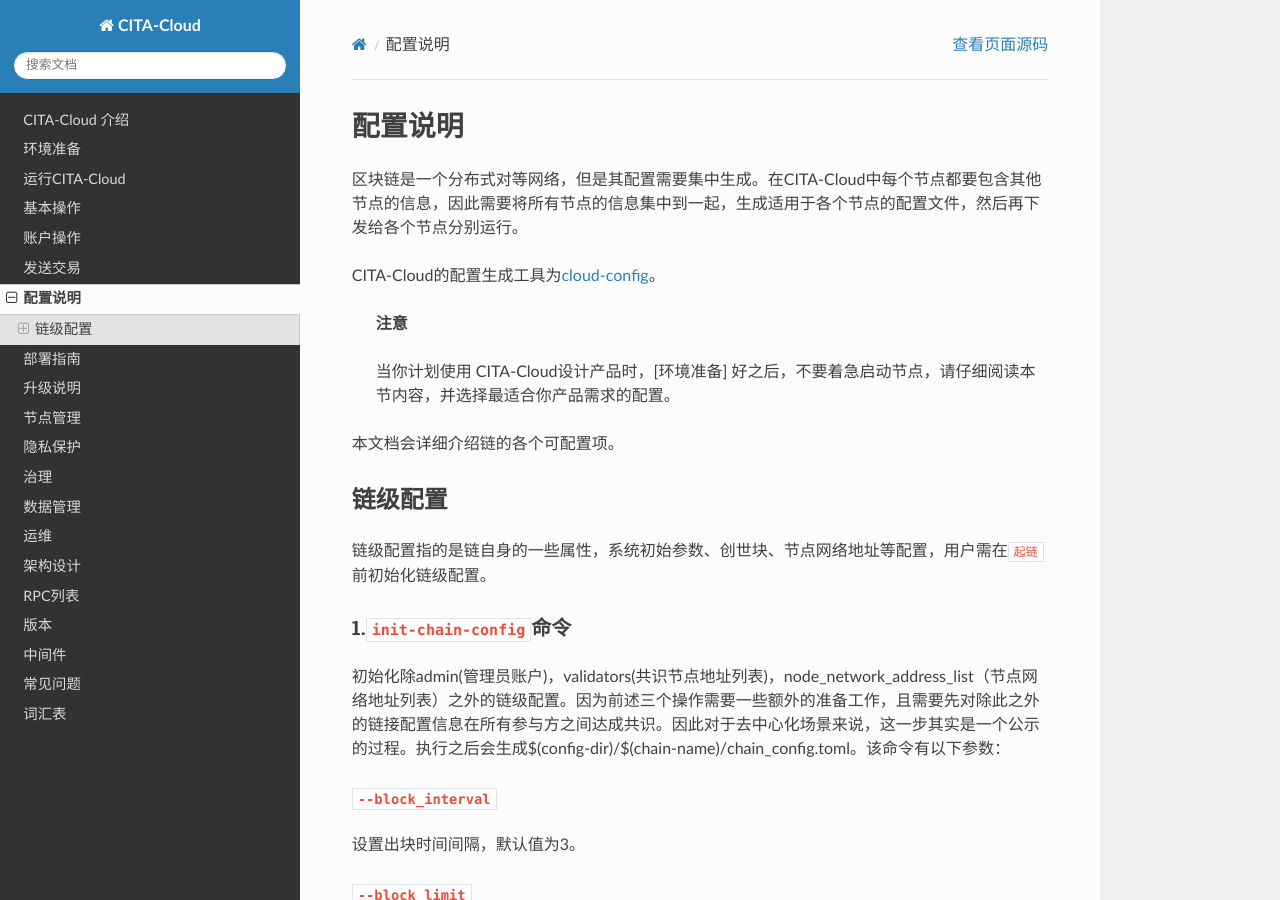
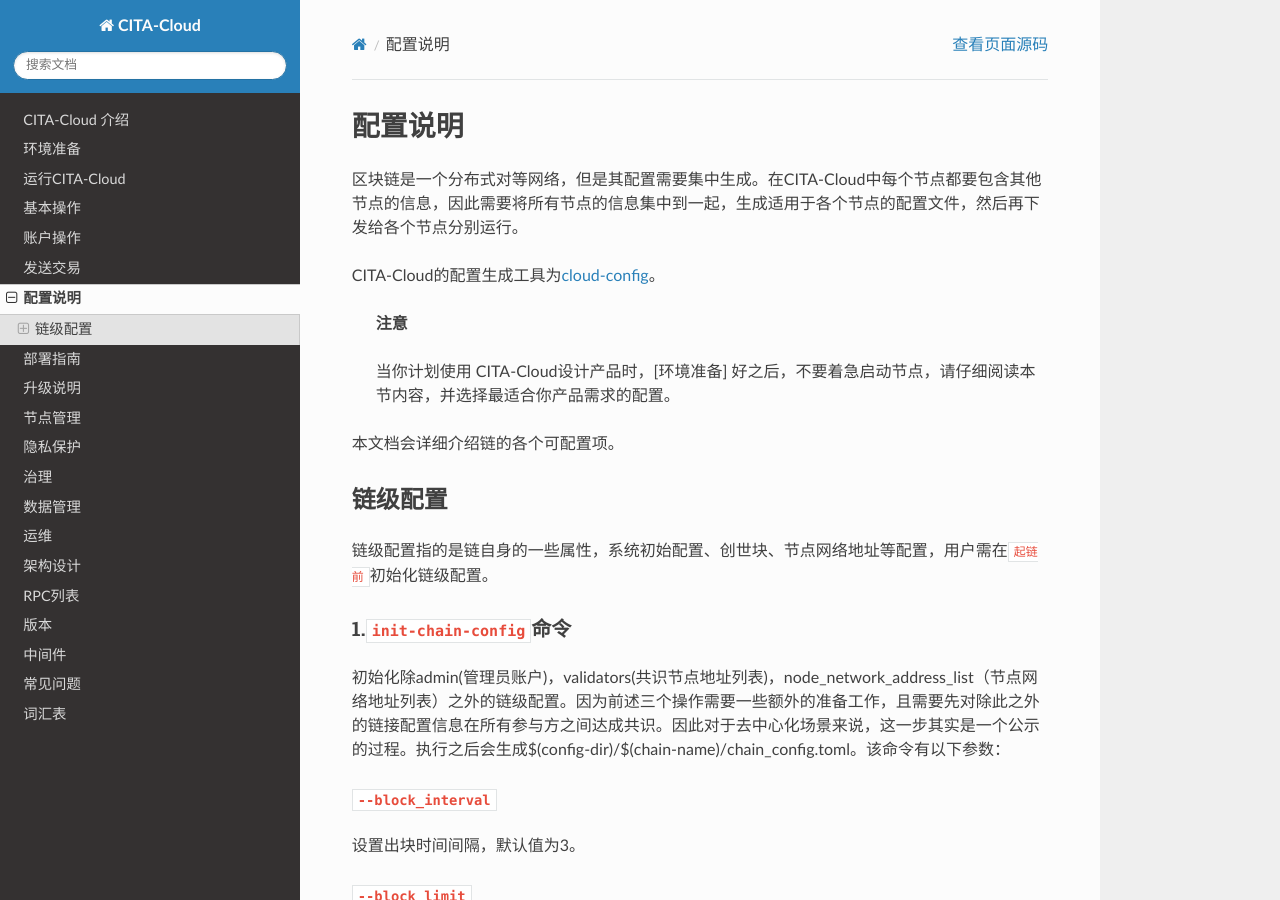
Before and after one commit to cita-cloud/docs, a Sphinx documentation site: the page built from source/configuration-guide.md, in a window 1280 px wide and 900 px high. Built offline with Sphinx 7.4.7 and the Read the Docs theme 2.0.0, drawn with Linux system fonts in a browser that asks for light colours.

Commit message:
modify details

```diff
--- a/source/configuration-guide.md
+++ b/source/configuration-guide.md
@@ -12,7 +12,7 @@
 
 ## 链级配置
 
-链级配置指的是链自身的一些属性，系统初始参数、创世块、节点网络地址等配置，用户需在`起链`前初始化链级配置。
+链级配置指的是链自身的一些属性，系统初始配置、创世块、节点网络地址等配置，用户需在`起链前`初始化链级配置。
 
 ### 1.`init-chain-config`命令
 初始化除admin(管理员账户)，validators(共识节点地址列表)，node_network_address_list（节点网络地址列表）之外的链级配置。因为前述三个操作需要一些额外的准备工作，且需要先对除此之外的链接配置信息在所有参与方之间达成共识。因此对于去中心化场景来说，这一步其实是一个公示的过程。执行之后会生成$(config-dir)/$(chain-name)/chain_config.toml。该命令有以下参数：
```
